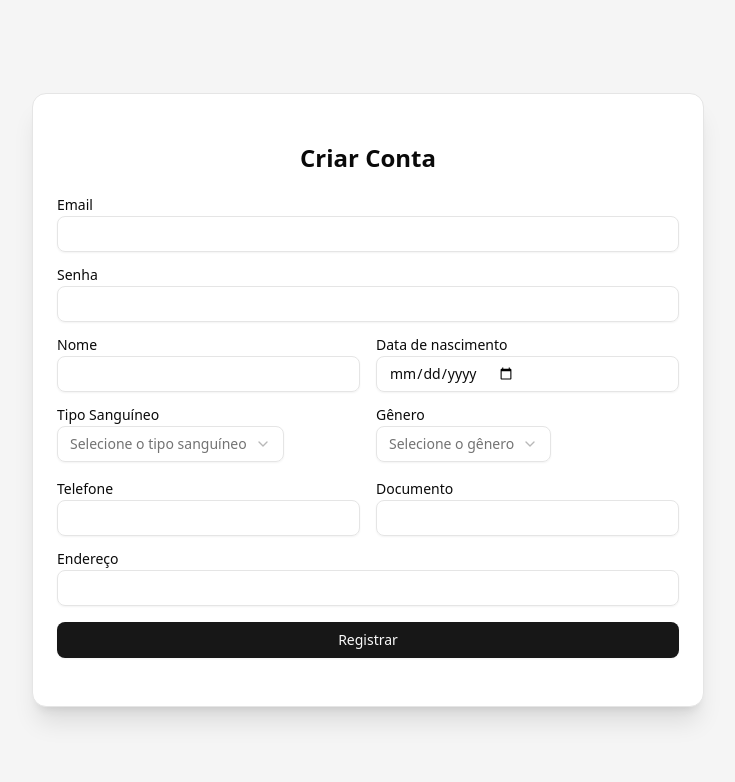
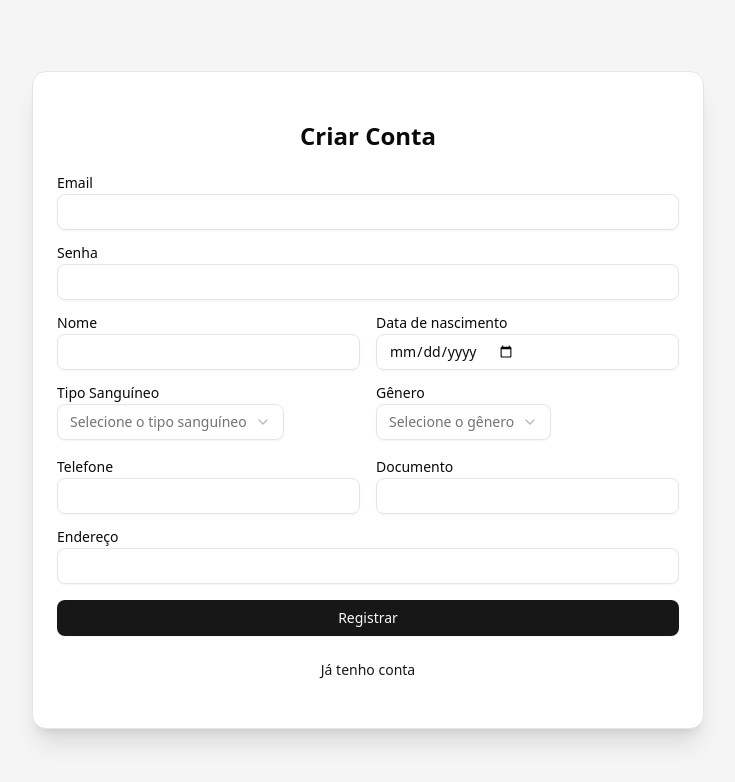
Before and after one commit to guillxr/ebms-Frontend, a Next.js app: page /register in a window 1280 px wide. Shown: the top 782 px of the page, without its empty margins (272-1007 px from the left). Built offline with nearby package versions, Linux system fonts and the light colour scheme.

Commit message:
:sparkles: feat: Adicionar botão de já tenho conta

```diff
--- a/src/app/register/page.tsx
+++ b/src/app/register/page.tsx
@@ -20,6 +20,7 @@ import {
   SelectContent,
   SelectItem,
 } from '@/components/ui/select'
+import Link from 'next/link'
 
 // Mapeamento dos tipos sanguíneos visuais para os valores esperados pelo backend (enums)
 const bloodTypeMap = {
@@ -213,6 +214,11 @@ export default function RegisterPage() {
               {loading ? 'Registrando...' : 'Registrar'}
             </Button>
           </form>
+          <div className="text-sm text-center">
+            <Link href="/login" className="text-primary hover:underline cursor-pointer">
+              Já tenho conta
+            </Link>
+          </div>
         </CardContent>
       </Card>
     </div>
```
